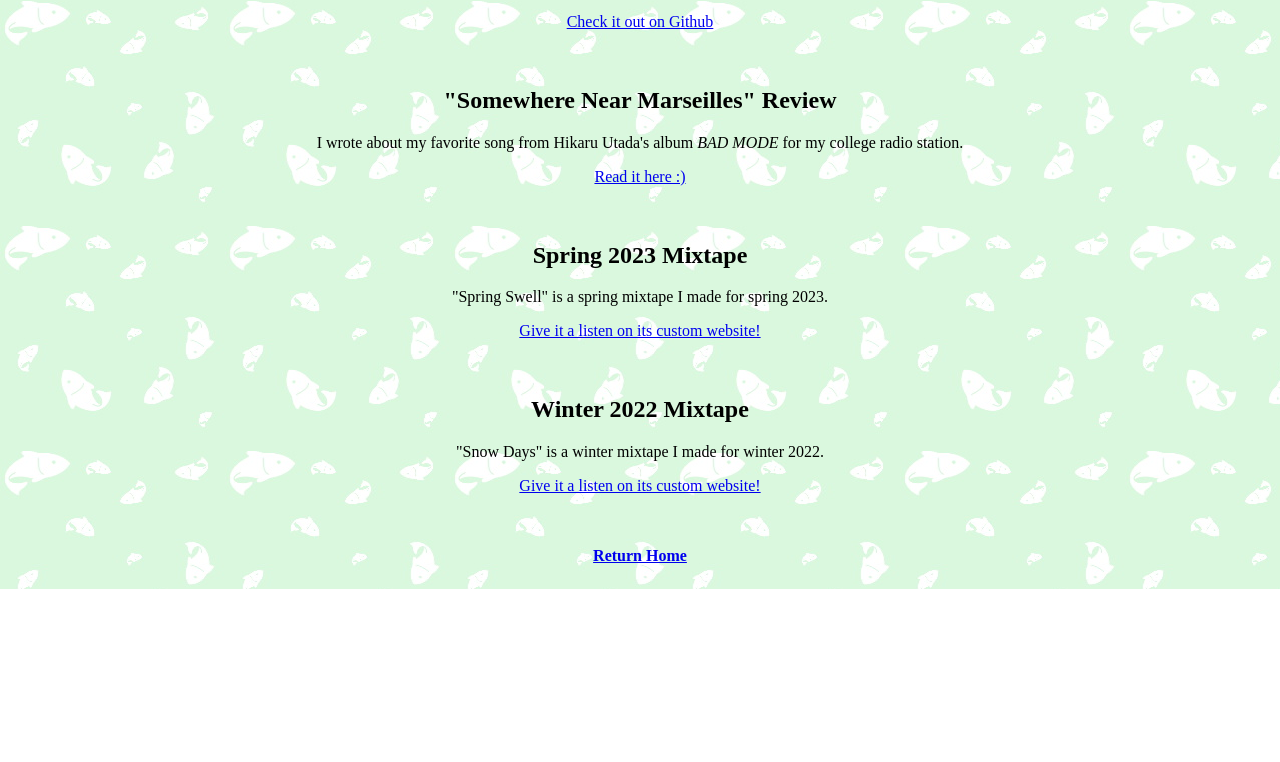
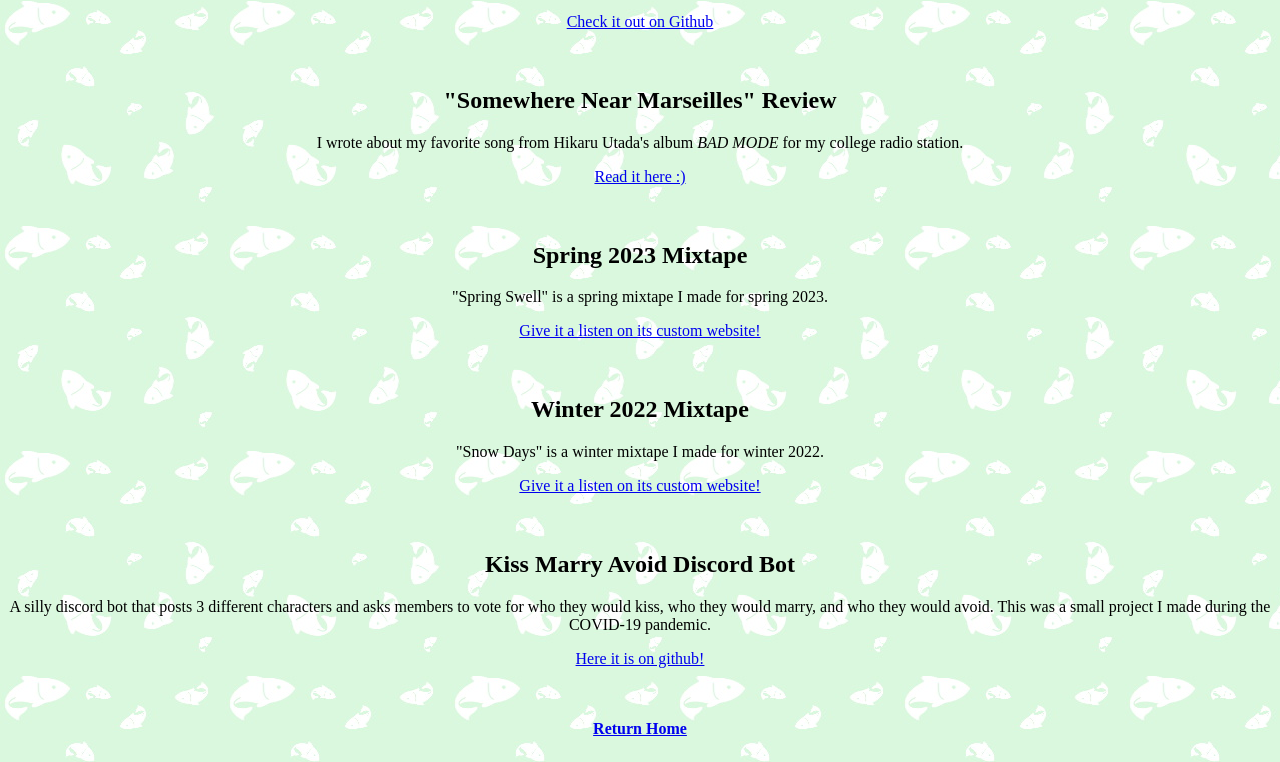
Before and after one commit to thepixelfish/lukedotfish, a plain HTML site: page works.html in a window 1280 px wide. Shown: the part 465-1227 px from the top of the page. Before the commit the page ends 1054 px from the top, so only its background shows below. Drawn offline with Linux system fonts and the light colour scheme.

Commit message:
add another work to works page

```diff
--- a/works.html
+++ b/works.html
@@ -47,6 +47,15 @@
 
     <br><br>
 
+    <div class="center">
+      <h2>Kiss Marry Avoid Discord Bot</h2>
+      <p>A silly discord bot that posts 3 different characters and asks members to vote for who they would kiss, who they would marry, and who they would avoid. This was a small project I made during the COVID-19 pandemic.</p>
+      <a href="https://github.com/thepixelfish/kiss-marry-avoid" target="_blank">Here it is on github!</a>
+      <br>
+    </div>
+
+    <br><br>
+
     <!--List end-->
 
   </body>
```
